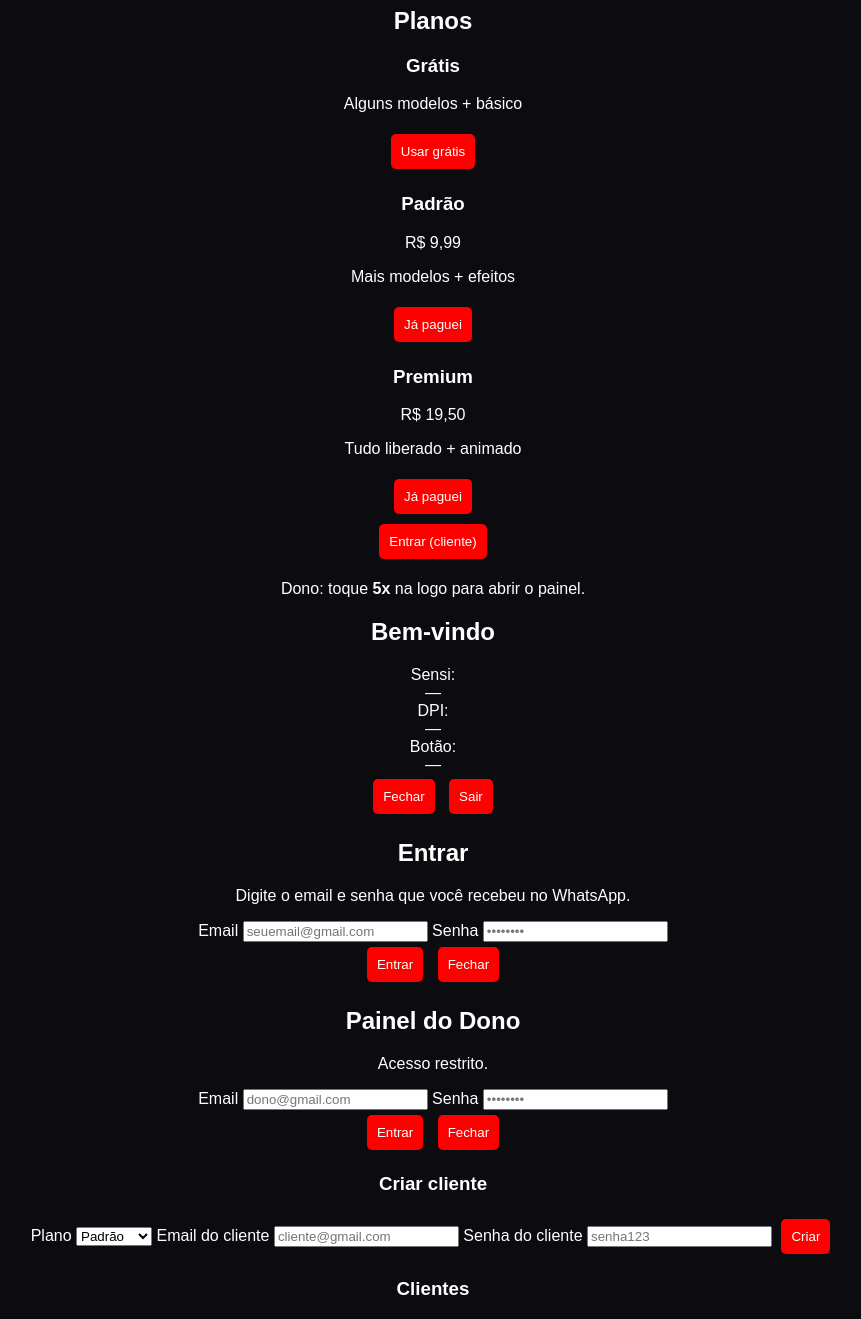
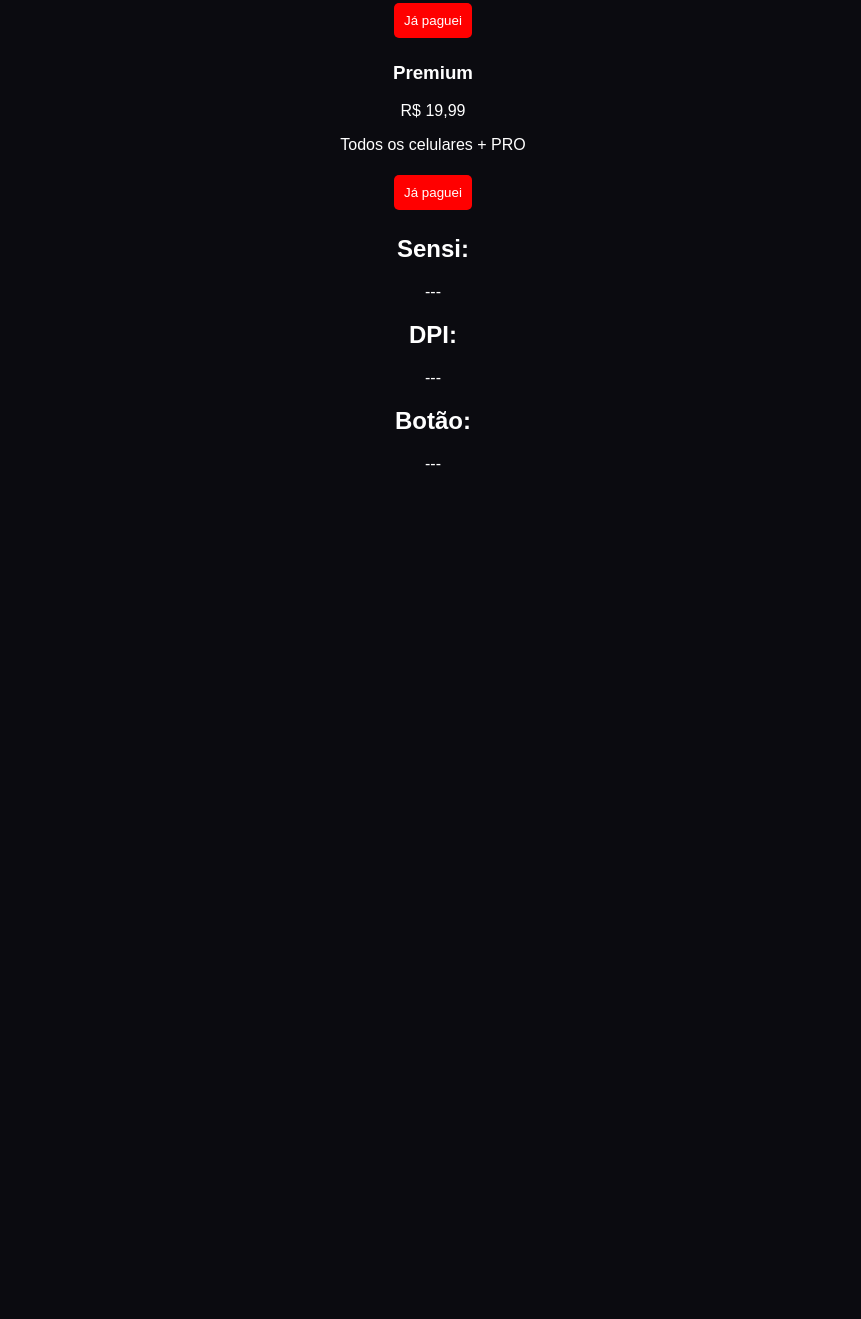
Before and after one commit to paulohenriquelima759-png/paulosensi-server, a website: page web/index.html in a window 1280 px wide. Shown: the part 415-1734 px from the top of the page, without its empty margins (207-1068 px from the left). After the commit the page ends 904 px from the top, so only its background shows below. Drawn offline with Linux system fonts and the light colour scheme.

Commit message:
Update index.html

```diff
--- a/web/index.html
+++ b/web/index.html
@@ -1,136 +1,51 @@
-<!doctype html>
-<html lang="pt-br">
+<!DOCTYPE html>
+<html lang="pt-BR">
 <head>
-  <meta charset="utf-8" />
-  <meta name="viewport" content="width=device-width, initial-scale=1" />
+  <meta charset="UTF-8">
   <title>PAULSENSIAPP</title>
 
-  <!-- IMPORTANTE: /web/... -->
-  <link rel="stylesheet" href="/web/style.css" />
+  <!-- LIGA O CSS -->
+  <link rel="stylesheet" href="style.css">
 </head>
+
 <body>
-  <header class="topbar">
-    <div class="brand">
-      <img id="logo" class="logo" src="https://i.imgur.com/Qr8xg3N.png" alt="PAULO SENSI" />
-      <div>
+
   <h1>PAULSENSIAPP</h1>
-        <div class="sub">
-          <span id="statusDot" class="dot"></span>
-          <span id="statusText">Carregando...</span>
-        </div>
-      </div>
-    </div>
-  </header>
+  <p>Carregando...</p>
 
-  <main class="container">
-    <section class="card">
   <h2>Planos</h2>
 
-      <div class="plans">
-        <div class="plan">
+  <div class="plano">
     <h3>Grátis</h3>
-          <p class="muted">Alguns modelos + básico</p>
-          <button id="btnFree" class="btn">Usar grátis</button>
+    <p>Alguns modelos + básico</p>
+    <button onclick="usarGratis()">Usar grátis</button>
   </div>
 
-        <div class="plan">
+  <div class="plano">
     <h3>Padrão</h3>
-          <p class="price">R$ 9,99</p>
-          <p class="muted">Mais modelos + efeitos</p>
-          <button id="btnStd" class="btn btn-ghost">Já paguei</button>
+    <p>R$ 9,99</p>
+    <p>Mais modelos + efeitos</p>
+    <button>Já paguei</button>
   </div>
 
-        <div class="plan">
+  <div class="plano">
     <h3>Premium</h3>
-          <p class="price">R$ 19,50</p>
-          <p class="muted">Tudo liberado + animado</p>
-          <button id="btnPro" class="btn btn-ghost">Já paguei</button>
-        </div>
+    <p>R$ 19,99</p>
+    <p>Todos os celulares + PRO</p>
+    <button>Já paguei</button>
   </div>
 
-      <div class="divider"></div>
+  <h2>Sensi:</h2>
+  <p id="sensi">---</p>
 
-      <button id="btnLoginClient" class="btn btn-small">Entrar (cliente)</button>
-      <p class="hint">Dono: toque <b>5x</b> na logo para abrir o painel.</p>
-    </section>
+  <h2>DPI:</h2>
+  <p id="dpi">---</p>
 
-    <section class="card" id="resultCard">
-      <h2>Bem-vindo</h2>
-      <div class="kv">
-        <div class="k">Sensi:</div><div id="outSensi" class="v">—</div>
-        <div class="k">DPI:</div><div id="outDpi" class="v">—</div>
-        <div class="k">Botão:</div><div id="outBtn" class="v">—</div>
-      </div>
+  <h2>Botão:</h2>
+  <p id="botao">---</p>
 
-      <div class="actions">
-        <button id="btnCloseResult" class="btn btn-ghost">Fechar</button>
-        <button id="btnLogout" class="btn btn-ghost">Sair</button>
-      </div>
-    </section>
-  </main>
+  <!-- LIGA O APP.JS -->
+  <script src="app.js"></script>
 
-  <!-- MODAL CLIENTE -->
-  <div id="modalClient" class="modal hidden">
-    <div class="modalBox">
-      <h2>Entrar</h2>
-      <p class="muted">Digite o email e senha que você recebeu no WhatsApp.</p>
-
-      <label>Email</label>
-      <input id="clientEmail" type="email" placeholder="seuemail@gmail.com" />
-
-      <label>Senha</label>
-      <input id="clientPass" type="password" placeholder="••••••••" />
-
-      <div class="actions">
-        <button id="btnClientEnter" class="btn">Entrar</button>
-        <button id="btnClientClose" class="btn btn-ghost">Fechar</button>
-      </div>
-    </div>
-  </div>
-
-  <!-- MODAL DONO -->
-  <div id="modalOwner" class="modal hidden">
-    <div class="modalBox">
-      <h2>Painel do Dono</h2>
-      <p class="muted">Acesso restrito.</p>
-
-      <label>Email</label>
-      <input id="ownerEmail" type="email" placeholder="dono@gmail.com" />
-
-      <label>Senha</label>
-      <input id="ownerPass" type="password" placeholder="••••••••" />
-
-      <div class="actions">
-        <button id="btnOwnerEnter" class="btn">Entrar</button>
-        <button id="btnOwnerClose" class="btn btn-ghost">Fechar</button>
-      </div>
-
-      <div id="ownerPanel" class="ownerPanel hidden">
-        <div class="divider"></div>
-        <h3>Criar cliente</h3>
-
-        <label>Plano</label>
-        <select id="newPlan">
-          <option value="padrao">Padrão</option>
-          <option value="premium">Premium</option>
-        </select>
-
-        <label>Email do cliente</label>
-        <input id="newEmail" type="email" placeholder="cliente@gmail.com" />
-
-        <label>Senha do cliente</label>
-        <input id="newPass" type="text" placeholder="senha123" />
-
-        <button id="btnCreateClient" class="btn">Criar</button>
-
-        <div class="divider"></div>
-        <h3>Clientes</h3>
-        <div id="clientsList" class="list"></div>
-      </div>
-    </div>
-  </div>
-
-  <script src="/web/data.js"></script>
-  <script src="/web/app.js"></script>
 </body>
 </html>
```
Lines whose indentation alone changed are shown as unchanged.
